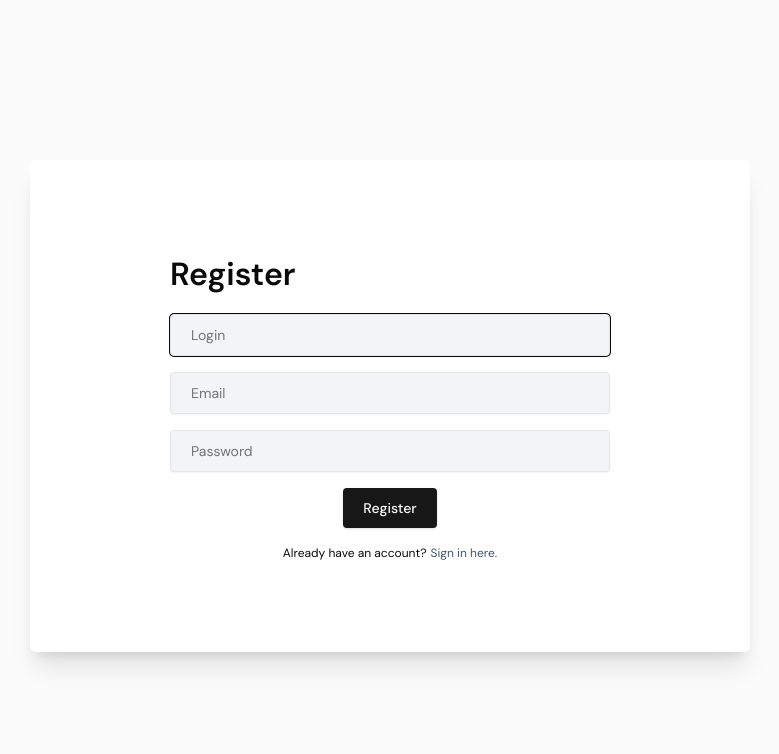
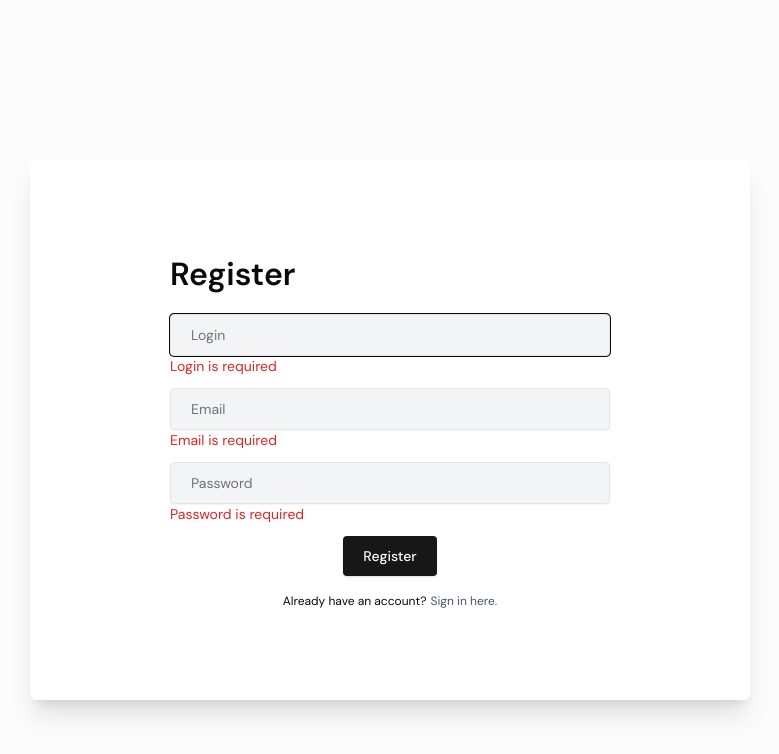
Before and after one commit to YakhyaevGadji/task-line, a Next.js app: page /authentication/register in a window 1280 px wide. Both pictures are taken after a click on the button "Register". Shown: the top 754 px of the page, without its empty margins (250-1029 px from the left). Built offline with nearby package versions, Linux system fonts and the light colour scheme.

Commit message:
added errors

```diff
--- a/app/authentication/register/page.tsx
+++ b/app/authentication/register/page.tsx
@@ -1,73 +1,12 @@
-'use client';
 import React from 'react';
-import { Input } from '@/components/ui/input';
-import { Button } from '@/components/ui/button';
-import Link from 'next/link';
-import { Title } from '@/shared';
-import { yupResolver } from '@hookform/resolvers/yup';
-import { useForm } from 'react-hook-form';
-import * as yup from 'yup';
+import RegisterUser from '@/features/register/ui/register-form';
 
-type FormData = {
-    login: string;
-    email: string;
-    password: string;
-};
-
-const RegisterSchema = yup
-    .object({
-        login: yup.string().required('Login is required'),
-        email: yup.string().email().required('Email is required'),
-        password: yup.string().required('Password is required'),
-    })
-    .required();
-
-const RegisterUser: React.FC = () => {
-    const {
-        register,
-        handleSubmit,
-        formState: { errors },
-    } = useForm<FormData>({
-        resolver: yupResolver(RegisterSchema),
-    });
-    const onSubmit = handleSubmit((data) => console.log(data));
-    // firstName and lastName will have correct type
-
+const Auth: React.FC = () => {
     return (
-        <div className="mt-40 mx-auto w-[720px] shadow-xl rounded-md bg-white px-[140px] py-[90px]">
-            <Title className="font-semibold mb-4" text="Register" size="lg" />
-            <Input
-                {...register('login')}
-                className="bg-[#F3F4F6] p-5 mb-4 rounded"
-                placeholder="Login"
-            />
-            <Input
-                {...register('email')}
-                className="bg-[#F3F4F6] p-5 mb-4 rounded"
-                placeholder="Email"
-            />
-            <Input
-                {...register('password')}
-                className="bg-[#F3F4F6] p-5 mb-4 rounded"
-                placeholder="Password"
-            />
-            <Button
-                onClick={onSubmit}
-                className="flex mx-auto p-5 mb-4 rounded"
-            >
-                Register
-            </Button>
-            <p className="text-center text-[12px]">
-                Already have an account?
-                <Link
-                    className="text-slate-600 pl-1"
-                    href="/authentication/login"
-                >
-                    Sign in here.
-                </Link>
-            </p>
+        <div>
+            <RegisterUser />
         </div>
     );
 };
 
-export default RegisterUser;
+export default Auth;
--- /dev/null
+++ b/features/register/model/register-form.schema.ts
@@ -0,0 +1,9 @@
+import * as yup from 'yup';
+const RegisterSchema = yup
+    .object({
+        login: yup.string().required('Login is required'),
+        email: yup.string().email().required('Email is required'),
+        password: yup.string().required('Password is required'),
+    })
+    .required();
+export default RegisterSchema;
--- /dev/null
+++ b/features/register/model/register-form.types.ts
@@ -0,0 +1,5 @@
+export type FormData = {
+    login: string;
+    email: string;
+    password: string;
+};
--- /dev/null
+++ b/features/register/ui/register-form.tsx
@@ -0,0 +1,81 @@
+'use client';
+import React from 'react';
+import { Input } from '@/components/ui/input';
+import { Button } from '@/components/ui/button';
+import Link from 'next/link';
+import { Title } from '@/shared';
+import { yupResolver } from '@hookform/resolvers/yup';
+import { useForm } from 'react-hook-form';
+import RegisterSchema from '../model/register-form.schema';
+import { FormData } from '../model/register-form.types';
+
+const RegisterUser: React.FC = () => {
+    const {
+        register,
+        handleSubmit,
+        formState: { errors },
+    } = useForm<FormData>({
+        resolver: yupResolver(RegisterSchema),
+    });
+    const onSubmit = handleSubmit((data) => console.log(data));
+    // firstName and lastName will have correct type
+
+    return (
+        <div className="mt-40 mx-auto w-[720px] shadow-xl rounded-md bg-white px-[140px] py-[90px]">
+            <Title className="font-semibold mb-4" text="Register" size="lg" />
+            <div className="mb-8">
+                <Input
+                    {...register('login')}
+                    className="bg-[#F3F4F6] p-5 rounded"
+                    placeholder="Login"
+                />
+                {errors.login && (
+                    <p className="absolute text-red-600  text-sm">
+                        {errors.login.message}
+                    </p> // Отображение ошибки для login
+                )}
+            </div>
+            <div className="mb-8">
+                <Input
+                    {...register('email')}
+                    className="bg-[#F3F4F6] p-5  rounded"
+                    placeholder="Email"
+                />
+                {errors.email && (
+                    <p className="absolute text-red-600 text-sm">
+                        {errors.email.message}
+                    </p> // Отображение ошибки для login
+                )}
+            </div>
+            <div className="mb-8">
+                <Input
+                    {...register('password')}
+                    className="bg-[#F3F4F6] p-5  rounded"
+                    placeholder="Password"
+                />
+                {errors.password && (
+                    <p className=" absolute text-red-600 text-sm">
+                        {errors.password.message}
+                    </p> // Отображение ошибки для login
+                )}
+            </div>
+            <Button
+                onClick={onSubmit}
+                className="flex mx-auto p-5 mb-4 rounded"
+            >
+                Register
+            </Button>
+            <p className="text-center text-[12px]">
+                Already have an account?
+                <Link
+                    className="text-slate-600 pl-1"
+                    href="/authentication/login"
+                >
+                    Sign in here.
+                </Link>
+            </p>
+        </div>
+    );
+};
+
+export default RegisterUser;
--- a/tailwind.config.ts
+++ b/tailwind.config.ts
@@ -8,6 +8,7 @@ const config: Config = {
         './app/**/*.{js,ts,jsx,tsx,mdx}',
         './shared/**/*.{js,ts,jsx,tsx,mdx}',
         './views/**/*.{js,ts,jsx,tsx,mdx}',
+        './features/**/*.{js,ts,jsx,tsx,mdx}',
     ],
     theme: {
         extend: {
```
